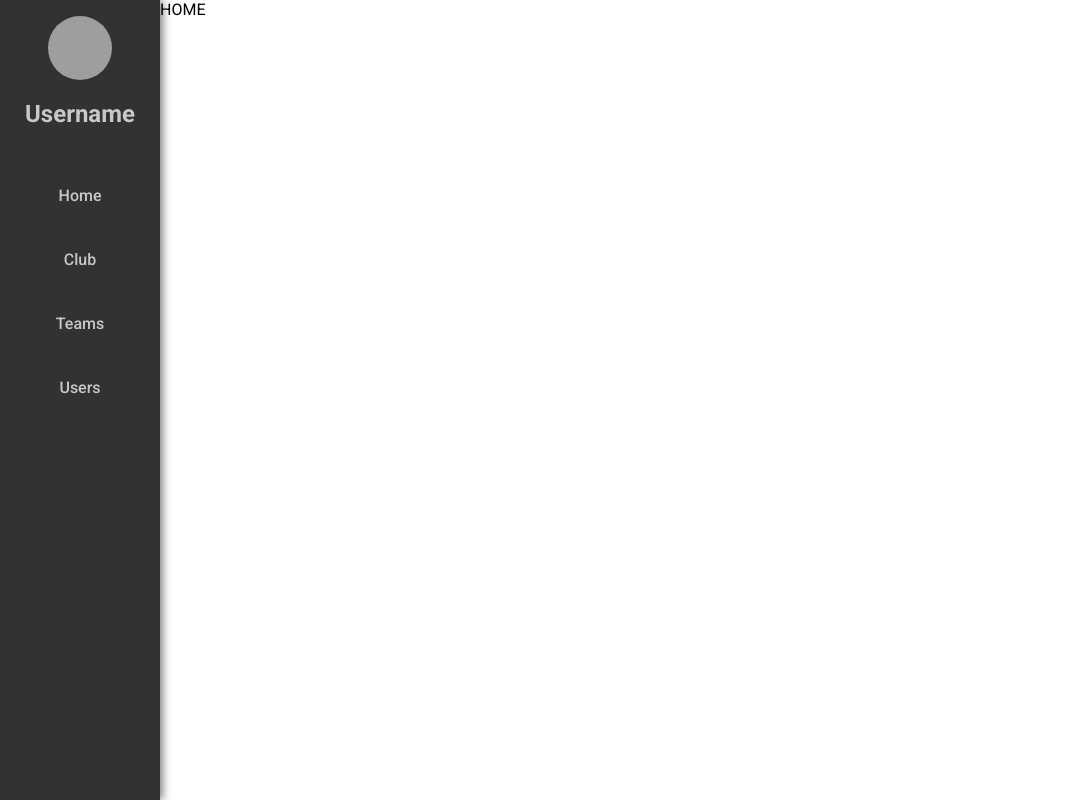
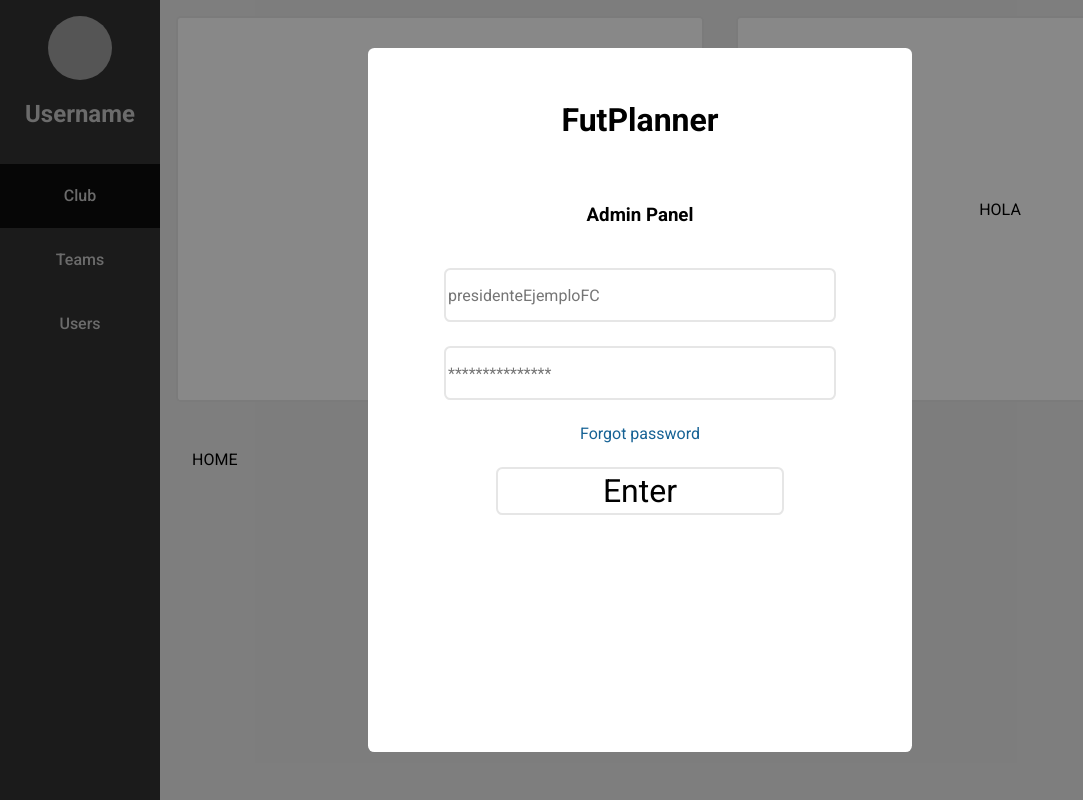
Before and after one commit to papiricoh/futPlannerAdmin, a Vue app: page / in a window 1280 px wide. Shown: the whole page, without its empty margins (0-1083 px from the left). Built offline with nearby package versions, Linux system fonts and the light colour scheme; grey boxes are pictures that could not be loaded.

Commit message:
Added club skeleton

```diff
--- a/src/App.vue
+++ b/src/App.vue
@@ -7,7 +7,9 @@
     name: 'Main',
     data() {
       return {
-        page: 'home'
+        page: 'club',
+
+        loginFase: true
 
       }
     },
@@ -26,19 +28,100 @@
       <img src="https://st3.depositphotos.com/6672868/13701/v/450/depositphotos_137014128-stock-illustration-user-profile-icon.jpg" alt="">
       <h2>Username</h2>
     </div>
-    <div v-if="page == 'home'" class="headerButton buttonActive">Home</div>
-    <div v-else class="headerButton">Home</div>
-    <div class="headerButton">Club</div>
-    <div class="headerButton">Teams</div>
-    <div class="headerButton">Users</div>
+    <div v-if="page == 'club'" class="headerButtonActive">Club</div>
+    <div v-else @click="page = 'club'" class="headerButton">Club</div>
+    <div v-if="page == 'teams'" class="headerButtonActive">Teams</div>
+    <div v-else @click="page = 'teams'" class="headerButton">Teams</div>
+    <div v-if="page == 'users'" class="headerButtonActive">Users</div>
+    <div v-else @click="page = 'users'" class="headerButton">Users</div>
   </header>
 
   <RouterView  class="readerPage" />
+
+  <div v-if="loginFase" class="loginPage">
+    <div class="loginContainer">
+      <h1>FutPlanner</h1>
+      <h3>Admin Panel</h3>
+      <input placeholder="presidenteEjemploFC" type="email" name="email" id="">
+      <input placeholder="***************" type="password" name="" id="">
+      <div class="forgot">Forgot password</div>
+      <button>Enter</button>
+    </div>
+  </div>
 </template>
 
 <style scoped>
-.buttonActive {
+.loginContainer > button {
+  width: 60%;
+  height: 3rem;
+  font-size: 2rem;
+  background-color: transparent;
+  border: 2px solid rgb(230, 230, 230);
+  border-radius: .4rem;
+  cursor: pointer;
+  transition: .4s;
+}
+.loginContainer > button:hover {
+  background-color: rgb(230, 230, 230);
+  transition: .4s;
+}
+.loginContainer > button:active {
+  background-color: rgb(0, 0, 0);
+  color: white;
+  transition: .4s;
+}
+.loginContainer > .forgot {
+  text-decoration: none;
+  color: #166295;
+  cursor: pointer;
+}
+.loginContainer > input {
+  width: 80%;
+  height: 3rem;
+  font-size: 1rem;
+  border: 2px solid rgb(230, 230, 230);
+  border-radius: .4rem;
+}
+.loginContainer {
+  min-width: 30rem;
+  min-height: 40rem;
+  background-color: white;
+  border-radius: .4rem;
+  padding: 2rem;
+  display: flex;
+  flex-direction: column;
+  align-items: center;
+  gap: 1.5rem;
+}
+.loginPage {
+  position: absolute;
+  z-index: 2;
+  width: 100%;
+  height: 100%;
+  display: flex;
+  align-items: center;
+  justify-content: center;
+  background-color: rgba(0, 0, 0, 0.468);
+}
+.headerButtonActive{
+  width: 100%;
+  height: 4rem;
+  display: flex;
+  justify-content: center;
+  align-items: center;
+  transition: .4s;
+  font-weight: 500;
   background-color: rgba(0, 0, 0, 0.786);
+}
+.headerButtonActive:hover {
+  background-color: rgba(0, 0, 0, 0.486);
+  transition: .4s;
+}
+
+.headerButtonActive:active {
+  background-color: rgb(255, 255, 255);
+  color: black;
+  transition: .4s;
 }
 .headerButton {
   width: 100%;
--- a/src/assets/main.css
+++ b/src/assets/main.css
@@ -26,4 +26,5 @@ html {
   width: 100%;
   overflow-y: auto;
   max-height: 100%;
+  background-color: rgb(235, 235, 235);
 }
--- /dev/null
+++ b/src/components/Club.vue
@@ -0,0 +1,62 @@
+<script setup>
+
+</script>
+
+<script>
+  export default {
+    name: 'Home',
+    data() {
+      return {
+        titulo: 'Hola, Vue!'
+      }
+    },
+    methods: {
+
+    },
+    computed: {
+
+    },
+  };
+</script>
+
+<template>
+  <div class="home">
+    <div class="resumeComponent">
+      <div>
+        HOLA
+      </div>
+    </div>
+    <div class="resumeComponent">
+      <div>
+        HOLA
+      </div>
+    </div>
+    <div class="mainBody">HOME</div>
+  </div>
+</template>
+
+<style scoped>
+.resumeComponent {
+  width: 100%;
+  height: 100%;
+  border: 2px solid rgb(230, 230, 230);
+  border-radius: .3rem;
+  box-sizing: border-box;
+  padding: 1rem;
+  background-color: white;
+  display: flex;
+  justify-content: center;
+  align-items: center;
+}
+.mainBody {
+  grid-column: 1/3;
+  padding: 1rem;
+}
+.home {
+  display: grid;
+  grid-template-columns: 1fr 1fr;
+  height: 100%;
+  gap: 2rem;
+  margin: 1rem;
+}
+</style>
--- a/src/components/Home.vue
+++ /dev/null
@@ -1,27 +0,0 @@
-<script setup>
-
-</script>
-
-<script>
-  export default {
-    name: 'Home',
-    data() {
-      return {
-
-        titulo: 'Hola, Vue!'
-      }
-    },
-    methods: {
-
-    },
-    computed: {
-
-    },
-  };
-</script>
-
-<template>
-  <div class="home">
-    <div>HOME</div>
-  </div>
-</template>
--- a/src/views/HomeView.vue
+++ b/src/views/HomeView.vue
@@ -1,9 +1,9 @@
 <script setup>
-import Home from '../components/Home.vue'
+import Club from '../components/Club.vue'
 </script>
 
 <template>
   <main>
-    <Home />
+    <Club />
   </main>
 </template>
```
